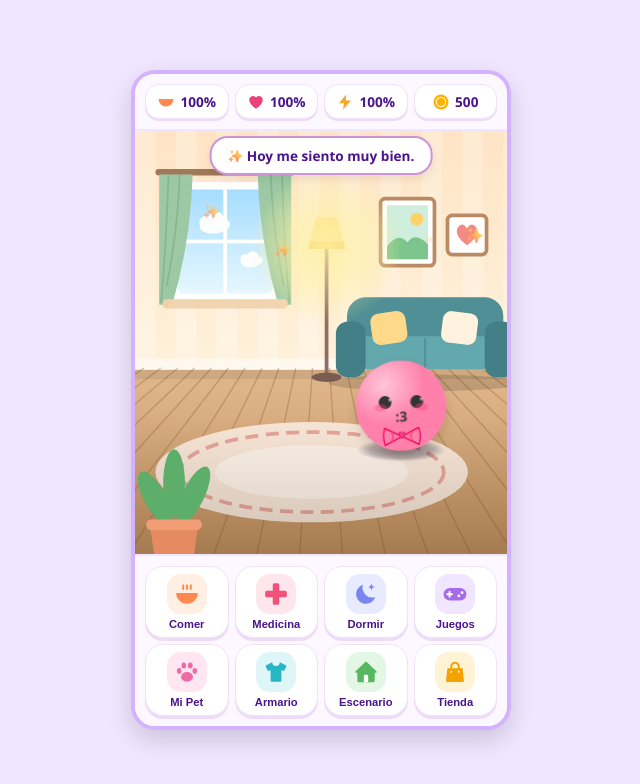
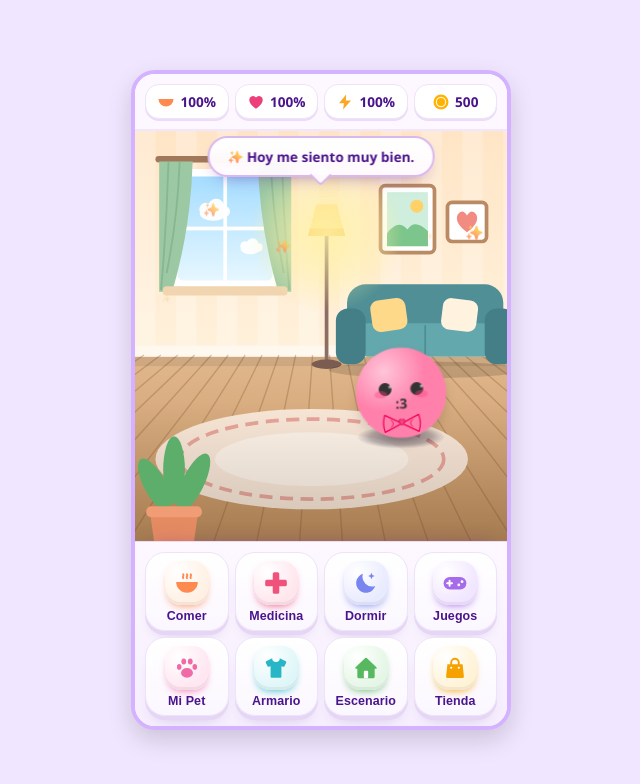
Before and after one commit to FABIOR1981/minipet, a website with bundled scripts: page index.html in a window 1280 px wide. Shown: the whole page, without its empty margins (319-959 px from the left). Built offline with nearby package versions, Linux system fonts and the light colour scheme.

Commit message:
Pantalla principal: acabado premium
Botones de acción con relieve, brillo radial en cada insignia y
etiquetas más firmes. Burbuja de diálogo tipo cristal con colita.
Solo CSS; no cambia el comportamiento.

Co-Authored-By: Claude Haiku 5.5 <noreply@anthropic.com>
Claude-Session: https://claude.ai/code/session_01JW4jkpERhjUZtXrxw6dmqg

```diff
--- a/css/base.css
+++ b/css/base.css
@@ -615,3 +615,59 @@ img.dibujo {
 .card-estado { display: inline-flex; align-items: center; gap: 3px; font-size: 0.72rem; font-weight: 800; color: #58b860; }
 .card-estado .ico { width: 12px; height: 12px; }
 .grid-container { padding-top: 10px; padding-right: 8px; }
+
+/* =========================================================
+   PANTALLA PRINCIPAL, ACABADO PREMIUM
+   Botones de acción con relieve y brillo, burbuja de diálogo
+   tipo cristal con colita, y etiquetas más nítidas. Solo visual.
+   ========================================================= */
+.bottom-nav {
+  background: linear-gradient(180deg, #fdf8ff 0%, #f6eefe 100%);
+  border-top: 1px solid #eadcf7;
+  box-shadow: 0 -8px 20px -14px rgba(74, 20, 140, 0.35);
+}
+.bottom-nav button {
+  background: linear-gradient(180deg, #ffffff 0%, #fbf7ff 100%);
+  border: 1px solid #eee3fa;
+  border-radius: 20px;
+  padding: 8px 4px 7px;
+  box-shadow: 0 4px 0 #e6d6f5, 0 10px 16px -12px rgba(74, 20, 140, 0.45);
+}
+.bottom-nav button:active {
+  box-shadow: 0 1px 0 #e6d6f5;
+}
+.bottom-nav .btn-icon {
+  width: 44px;
+  height: 44px;
+  border-radius: 16px;
+  background: radial-gradient(circle at 30% 25%, #ffffff 0%, var(--bg) 70%);
+  box-shadow: inset 0 -3px 0 rgba(0, 0, 0, 0.05), 0 4px 8px -4px var(--c);
+}
+.bottom-nav .btn-text {
+  font-weight: 700;
+  font-size: 0.78rem;
+  color: #4a148c;
+  letter-spacing: 0.1px;
+}
+
+.thought-bubble {
+  background: linear-gradient(180deg, rgba(255, 255, 255, 0.98) 0%, rgba(255, 250, 255, 0.94) 100%);
+  border: 2px solid #d9b8f0;
+  border-radius: 20px;
+  padding: 9px 18px;
+  box-shadow: 0 8px 18px -10px rgba(74, 20, 140, 0.55), inset 0 1px 0 #ffffff;
+  backdrop-filter: blur(4px);
+}
+.thought-bubble::after {
+  content: '';
+  position: absolute;
+  left: 50%;
+  bottom: -8px;
+  width: 14px;
+  height: 14px;
+  background: inherit;
+  border-right: 2px solid #d9b8f0;
+  border-bottom: 2px solid #d9b8f0;
+  transform: translateX(-50%) rotate(45deg);
+  border-radius: 0 0 4px 0;
+}
```
